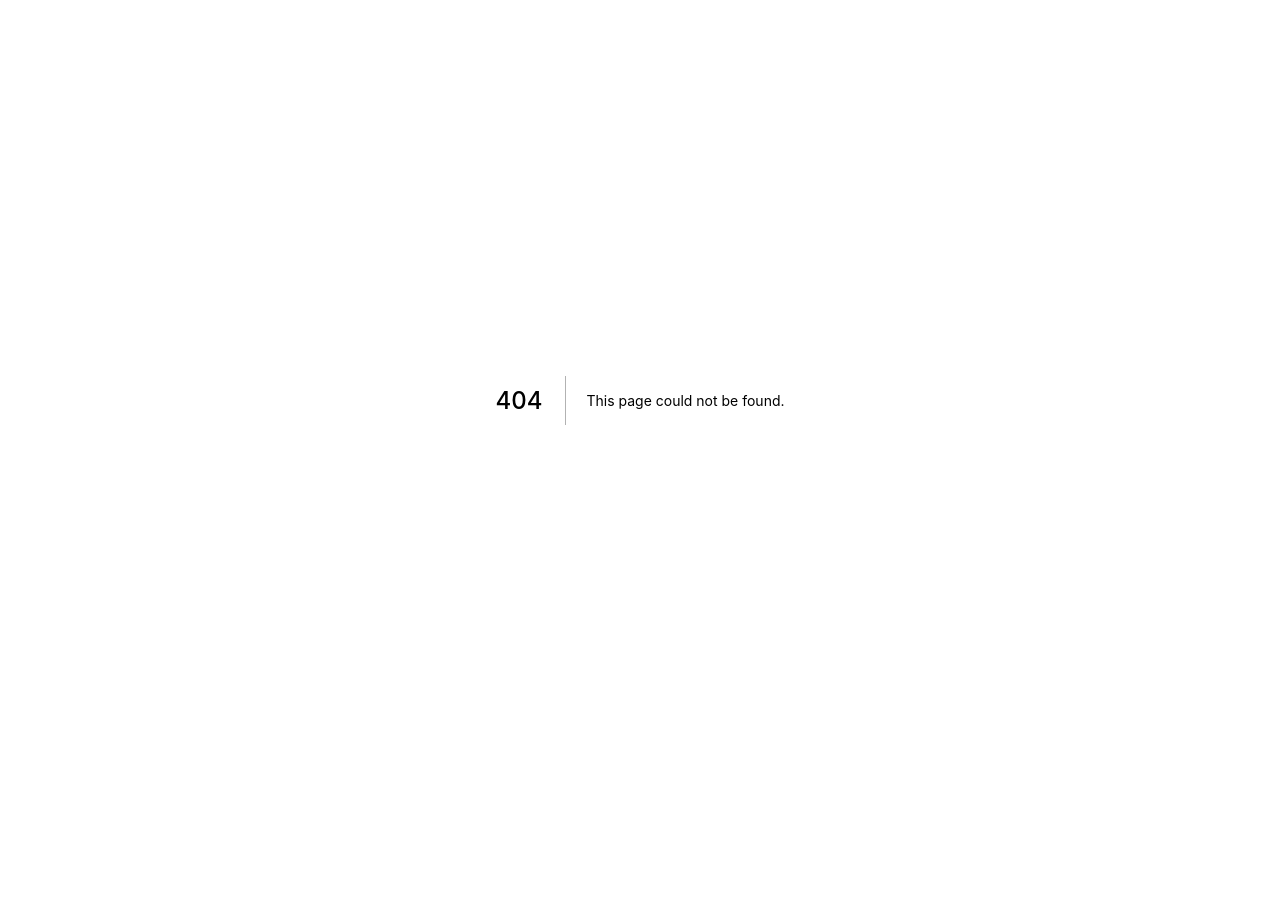
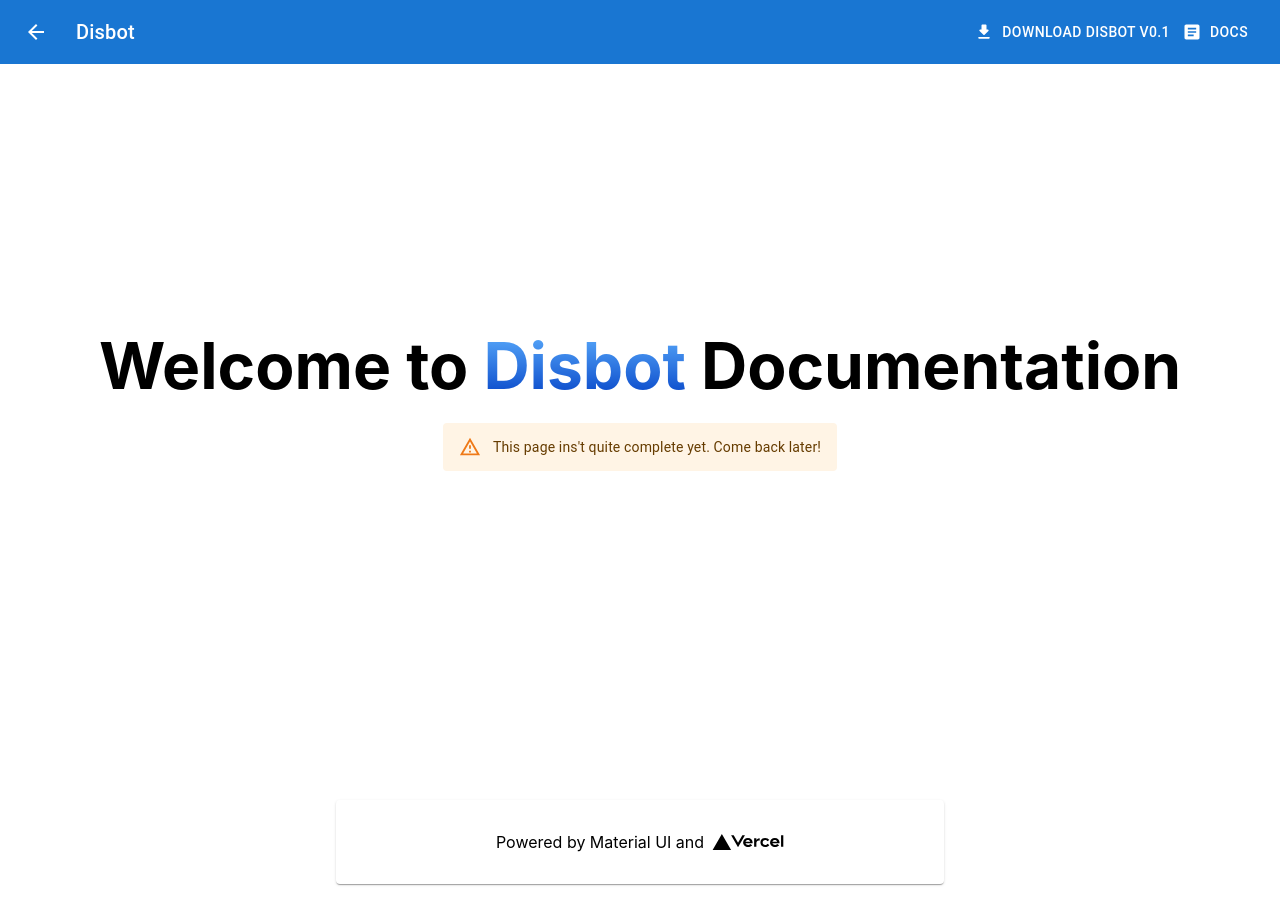
Before and after one commit to Valenplayer3000/disbot-webstite-nextjs, a Next.js app: page /docs/docs in a window 1280 px wide. Before the commit this address had no page. Before the commit the page ends 800 px from the top, so only its background shows below. Built offline with nearby package versions, Linux system fonts and the light colour scheme.

Commit message:
New pages: Docs

```diff
--- /dev/null
+++ b/pages/docs/docs.js
@@ -0,0 +1,92 @@
+// React Modules
+import * as React from 'react';
+// Next.js Modules
+import Head from 'next/head';
+import Image from 'next/image';
+import Link from 'next/link'
+import styles from '../../styles/Home.module.css';
+// Material Design Components
+import Button from '@mui/material/Button';
+import DownloadRoundedIcon from '@mui/icons-material/DownloadRounded';
+import AppBar from '@mui/material/AppBar';
+import Box from '@mui/material/Box';
+import Toolbar from '@mui/material/Toolbar';
+import IconButton from '@mui/material/IconButton';
+import Typography from '@mui/material/Typography';
+import useScrollTrigger from '@mui/material/useScrollTrigger';
+import ArticleIcon from '@mui/icons-material/Article';
+import ArrowBackIcon from '@mui/icons-material/ArrowBack';
+import Alert from '@mui/material/Alert';
+
+// ElevationScroll for AppBar.
+function ElevationScroll(props) {
+    const { children, window } = props;
+    // Note that you normally won't need to set the window ref as useScrollTrigger
+    // will default to window.
+    // This is only being set here because the demo is in an iframe.
+    const trigger = useScrollTrigger({
+      disableHysteresis: true,
+      threshold: 0,
+      target: window ? window() : undefined,
+    });
+
+    return React.cloneElement(children, {
+      elevation: trigger ? 4 : 0,
+    });
+  }
+
+export default function Docs(){
+    return (
+        <>
+        <Box sx={{ flexGrow: 1 }}>
+    <ElevationScroll>
+      <AppBar position="fixed">
+        <Toolbar>
+          <IconButton
+            size="large"
+            edge="start"
+            color="inherit"
+            aria-label="menu"
+            sx={{ mr: 2 }}
+          >
+
+            <Link href="./../"><ArrowBackIcon /></Link>
+          </IconButton>
+          <Typography variant="h6" component="div" sx={{ flexGrow: 1 }}>
+            Disbot
+          </Typography>
+          <Button color="inherit" startIcon={<DownloadRoundedIcon />}><a href="https://github.com/Valenplayer3000/Disbot/archive/refs/tags/Stable-0.1.zip"> Download Disbot v0.1</a></Button>
+          <Button color="inherit" startIcon={<ArticleIcon />}>Docs</Button>
+        </Toolbar>
+      </AppBar>
+    </ElevationScroll>
+    </Box>
+    <div className={styles.container}>
+        <Head>
+          <link rel="stylesheet" href="https://fonts.googleapis.com/icon?family=Material+Icons" />
+          <title>Disbot Website</title>
+          <meta name="description" content="Generated by create next app" />
+          <link rel="icon" href="/favicon.ico" />
+          <meta name="viewport" content="width=device-width, initial-scale=1.0" />
+        </Head>
+        <main className={styles.main}>
+            <h1 className={styles.title}>Welcome to <span className={styles.gradtitle}>Disbot</span> Documentation</h1>
+            <br></br>
+            <Alert severity="warning">This page ins't quite complete yet. Come back later!</Alert>
+        </main>
+        <footer className={styles.footer}>
+          <a
+            href="https://vercel.com?utm_source=create-next-app&utm_medium=default-template&utm_campaign=create-next-app"
+            target="_blank"
+            rel="noopener noreferrer"
+          >
+            Powered by Material UI and {' '}
+            <span className={styles.logo}>
+              <Image src="/vercel.svg" alt="Vercel Logo" width={72} height={16} />
+            </span>
+          </a>
+        </footer>
+    </div>
+        </>
+    )
+}
--- a/styles/globals.css
+++ b/styles/globals.css
@@ -13,5 +13,4 @@
 
 * {
   box-sizing: border-box;
-  transition: all 500ms cubic-bezier(0,0,0.23,1);
 }
```
Also changed, not shown: pages/index.js (+12 -16 lines).
